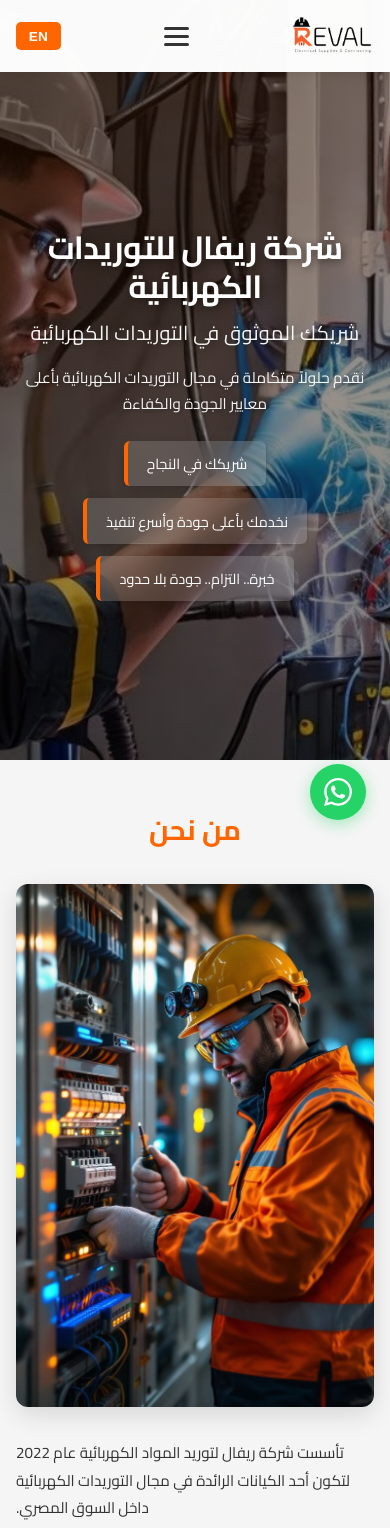
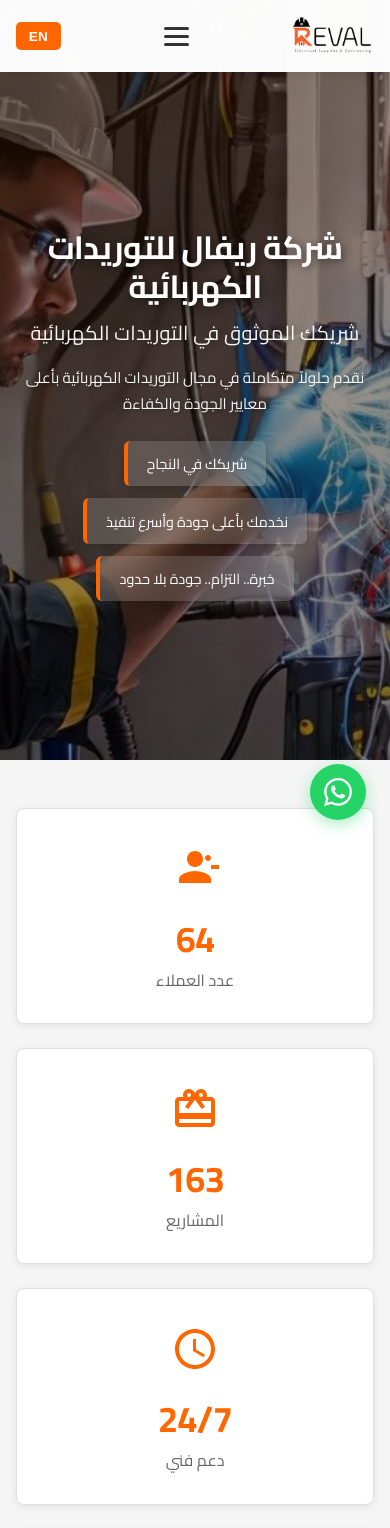
Before and after one commit to zer0009/reval, a React (Vite) app: page / in a window 390 px wide. Shown: the top 1528 px of the page. Built offline with nearby package versions, Linux system fonts and the light colour scheme.

Commit message:
Add Statistics component to App, update Clients component with new logo, and enhance content data with statistics for improved user insights.

```diff
--- a/src/App.jsx
+++ b/src/App.jsx
@@ -2,6 +2,7 @@ import { LanguageProvider } from './context/LanguageContext'
 import { BrandProvider } from './context/BrandContext'
 import Header from './components/Header'
 import Hero from './components/Hero'
+import Statistics from './components/Statistics'
 import About from './components/About'
 import Features from './components/Features'
 import Clients from './components/Clients'
@@ -18,6 +19,7 @@ function App() {
         <div className="App">
           <Header />
           <Hero />
+          <Statistics />
           <About />
           <Features />
           <Clients />
--- a/src/components/Clients.jsx
+++ b/src/components/Clients.jsx
@@ -21,7 +21,8 @@ const Clients = () => {
     '/assets/companies/hassan_allam_holding_logo.png',
     '/assets/companies/IMG-20250218-WA0051.png',
     '/assets/companies/logo.png',
-    '/assets/companies/Newest-FMPlus-company-profile-edited-Photoroom.webp'
+    '/assets/companies/Newest-FMPlus-company-profile-edited-Photoroom.webp',
+    '/assets/companies/acrow.png'
   ]
 
   return (
--- /dev/null
+++ b/src/components/Statistics.css
@@ -0,0 +1,107 @@
+.statistics {
+  padding: 5rem 0;
+  background: #f5f5f5;
+}
+
+.statistics-grid {
+  display: grid;
+  grid-template-columns: repeat(4, 1fr);
+  gap: 2rem;
+  max-width: 1200px;
+  margin: 0 auto;
+}
+
+.stat-card {
+  background: white;
+  padding: 2.5rem;
+  border-radius: 8px;
+  box-shadow: 0 2px 8px rgba(0, 0, 0, 0.08);
+  border: 1px solid #e0e0e0;
+  text-align: center;
+  transition: transform 0.3s, box-shadow 0.3s, border-color 0.3s;
+  display: flex;
+  flex-direction: column;
+  align-items: center;
+  gap: 1.5rem;
+}
+
+.stat-card:hover {
+  transform: translateY(-3px);
+  box-shadow: 0 4px 12px rgba(255, 102, 0, 0.15);
+  border-color: #FF6600;
+}
+
+.stat-icon {
+  width: 64px;
+  height: 64px;
+  color: #FF6600;
+  display: flex;
+  align-items: center;
+  justify-content: center;
+  transition: transform 0.3s ease;
+}
+
+.stat-card:hover .stat-icon {
+  transform: scale(1.1);
+}
+
+.stat-content {
+  display: flex;
+  flex-direction: column;
+  align-items: center;
+  gap: 0.75rem;
+}
+
+.stat-number {
+  font-size: 2.5rem;
+  font-weight: 700;
+  line-height: 1;
+  color: #FF6600;
+  letter-spacing: -0.02em;
+}
+
+.stat-label {
+  font-size: 1.1rem;
+  font-weight: 500;
+  color: #666;
+  margin: 0;
+  line-height: 1.4;
+}
+
+@media (max-width: 968px) {
+  .statistics-grid {
+    grid-template-columns: repeat(2, 1fr);
+  }
+}
+
+@media (max-width: 768px) {
+  .statistics {
+    padding: 3rem 0;
+  }
+
+  .container {
+    padding: 0 1rem;
+  }
+
+  .statistics-grid {
+    grid-template-columns: 1fr;
+    gap: 1.5rem;
+  }
+
+  .stat-card {
+    padding: 2rem 1.5rem;
+  }
+
+  .stat-icon {
+    width: 56px;
+    height: 56px;
+  }
+
+  .stat-number {
+    font-size: 2.25rem;
+  }
+
+  .stat-label {
+    font-size: 1rem;
+  }
+}
--- /dev/null
+++ b/src/components/Statistics.jsx
@@ -0,0 +1,124 @@
+import { useEffect, useRef, useState } from 'react'
+import { useLanguage } from '../context/LanguageContext'
+import { content } from '../data/content'
+import './Statistics.css'
+
+const Statistics = () => {
+  const { language } = useLanguage()
+  const t = content[language]
+  const [isVisible, setIsVisible] = useState(false)
+  const sectionRef = useRef(null)
+
+  useEffect(() => {
+    const observer = new IntersectionObserver(
+      (entries) => {
+        entries.forEach((entry) => {
+          if (entry.isIntersecting) {
+            setIsVisible(true)
+          }
+        })
+      },
+      { threshold: 0.2 }
+    )
+
+    if (sectionRef.current) {
+      observer.observe(sectionRef.current)
+    }
+
+    return () => {
+      if (sectionRef.current) {
+        observer.unobserve(sectionRef.current)
+      }
+    }
+  }, [])
+
+  const Counter = ({ end, duration = 2000, suffix = '', prefix = '' }) => {
+    const [count, setCount] = useState(0)
+    const countRef = useRef(null)
+
+    useEffect(() => {
+      if (!isVisible) return
+
+      let startTime = null
+      const startValue = 0
+      const endValue = end
+
+      const animate = (currentTime) => {
+        if (!startTime) startTime = currentTime
+        const progress = Math.min((currentTime - startTime) / duration, 1)
+
+        // Easing function for smooth animation
+        const easeOutQuart = 1 - Math.pow(1 - progress, 4)
+        const currentCount = Math.floor(startValue + (endValue - startValue) * easeOutQuart)
+
+        setCount(currentCount)
+
+        if (progress < 1) {
+          countRef.current = requestAnimationFrame(animate)
+        } else {
+          setCount(endValue)
+        }
+      }
+
+      countRef.current = requestAnimationFrame(animate)
+
+      return () => {
+        if (countRef.current) {
+          cancelAnimationFrame(countRef.current)
+        }
+      }
+    }, [isVisible, end, duration])
+
+    return (
+      <span className="stat-number">
+        {prefix}
+        {count.toLocaleString()}
+        {suffix}
+      </span>
+    )
+  }
+
+  const icons = [
+    <svg key="clients" width="48" height="48" viewBox="0 0 24 24" fill="none" xmlns="http://www.w3.org/2000/svg">
+      <path d="M16 7c0 2.21-1.79 4-4 4S8 9.21 8 7s1.79-4 4-4 4 1.79 4 4zm-4 6c-2.67 0-8 1.34-8 4v2h16v-2c0-2.66-5.33-4-8-4z" fill="currentColor"/>
+      <path d="M20 10v2h4v-2h-4zm-1.5-2c.83 0 1.5-.67 1.5-1.5S19.33 5 18.5 5 17 5.67 17 6.5 17.67 8 18.5 8z" fill="currentColor"/>
+    </svg>,
+    <svg key="projects" width="48" height="48" viewBox="0 0 24 24" fill="none" xmlns="http://www.w3.org/2000/svg">
+      <path d="M20 6h-2.18c.11-.31.18-.65.18-1 0-1.66-1.34-3-3-3-1.05 0-1.96.54-2.5 1.35l-.5.67-.5-.68C10.96 2.54 10.05 2 9 2 7.34 2 6 3.34 6 5c0 .35.07.69.18 1H4c-1.11 0-1.99.89-1.99 2L2 19c0 1.11.89 2 2 2h16c1.11 0 2-.89 2-2V8c0-1.11-.89-2-2-2zm-5-2c.55 0 1 .45 1 1s-.45 1-1 1-1-.45-1-1 .45-1 1-1zM9 4c.55 0 1 .45 1 1s-.45 1-1 1-1-.45-1-1 .45-1 1-1zm11 15H4v-2h16v2zm0-5H4V8h5.08L7 10.83 8.62 12 11 8.76l1-1.36 1 1.36L15.38 12 17 10.83 14.92 8H20v6z" fill="currentColor"/>
+    </svg>,
+    <svg key="support" width="48" height="48" viewBox="0 0 24 24" fill="none" xmlns="http://www.w3.org/2000/svg">
+      <path d="M11.99 2C6.47 2 2 6.48 2 12s4.47 10 9.99 10C17.52 22 22 17.52 22 12S17.52 2 11.99 2zM12 20c-4.42 0-8-3.58-8-8s3.58-8 8-8 8 3.58 8 8-3.58 8-8 8zm.5-13H11v6l5.25 3.15.75-1.23-4.5-2.67z" fill="currentColor"/>
+    </svg>,
+    <svg key="experience" width="48" height="48" viewBox="0 0 24 24" fill="none" xmlns="http://www.w3.org/2000/svg">
+      <path d="M12 2l3.09 6.26L22 9.27l-5 4.87 1.18 6.88L12 17.77l-6.18 3.25L7 14.14 2 9.27l6.91-1.01L12 2z" fill="currentColor"/>
+    </svg>
+  ]
+
+  return (
+    <section ref={sectionRef} id="statistics" className="statistics">
+      <div className="container">
+        <div className="statistics-grid">
+          {t.statistics.items.map((stat, index) => (
+            <div key={index} className="stat-card">
+              <div className="stat-icon">{icons[index]}</div>
+              <div className="stat-content">
+                {stat.value ? (
+                  <Counter
+                    end={stat.value}
+                    suffix={stat.suffix || ''}
+                    prefix={stat.prefix || ''}
+                  />
+                ) : (
+                  <span className="stat-number">{stat.text}</span>
+                )}
+                <h3 className="stat-label">{stat.label}</h3>
+              </div>
+            </div>
+          ))}
+        </div>
+      </div>
+    </section>
+  )
+}
+
+export default Statistics
--- a/src/data/content.js
+++ b/src/data/content.js
@@ -54,6 +54,30 @@ export const content = {
         }
       ]
     },
+    statistics: {
+      items: [
+        {
+          icon: '👥',
+          label: 'عدد العملاء',
+          value: 64
+        },
+        {
+          icon: '🏗️',
+          label: 'المشاريع',
+          value: 163
+        },
+        {
+          icon: '⏰',
+          label: 'دعم فني',
+          text: '24/7'
+        },
+        {
+          icon: '⭐',
+          label: 'سنوات الخبرة',
+          value: 4
+        }
+      ]
+    },
     clients: {
       title: 'عملاؤنا',
       subtitle: 'نفخر بتقديم خدماتنا لكبرى الشركات',
@@ -95,7 +119,7 @@ export const content = {
       },
       email: {
         title: 'البريد الإلكتروني',
-        address: 'revalforelectric@gmail.com'
+        address: 'info@reval-eg.com'
       }
     },
     footer: {
@@ -158,6 +182,30 @@ export const content = {
         }
       ]
     },
+    statistics: {
+      items: [
+        {
+          icon: '👥',
+          label: 'Clients',
+          value: 64
+        },
+        {
+          icon: '🏗️',
+          label: 'Projects',
+          value: 163
+        },
+        {
+          icon: '⏰',
+          label: 'Technical Support',
+          text: '24/7'
+        },
+        {
+          icon: '⭐',
+          label: 'Years of Experience',
+          value: 4
+        }
+      ]
+    },
     clients: {
       title: 'Our Clients',
       subtitle: 'We are proud to serve major companies',
@@ -199,7 +247,7 @@ export const content = {
       },
       email: {
         title: 'Email',
-        address: 'revalforelectric@gmail.com'
+        address: 'info@reval-eg.com'
       }
     },
     footer: {
```
Also changed, not shown: public/assets/companies/acrow.png (added).
